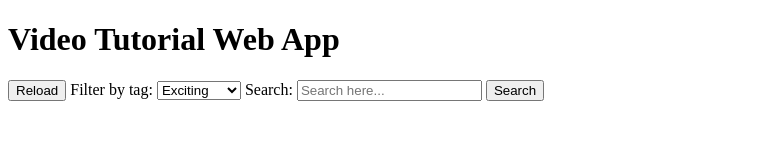
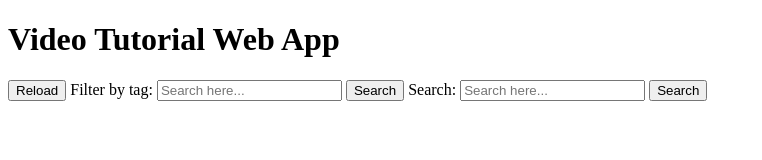
Before and after one commit to jarasmar/Video-Tutorial-App, a website: page index.html in a window 1280 px wide. Shown: the whole page, without its empty margins (0-762 px from the left). Drawn offline with nearby package versions, Linux system fonts and the light colour scheme; no server answers.

Commit message:
Search by tags to admit typed input and several tags

```diff
--- a/index.html
+++ b/index.html
@@ -16,7 +16,9 @@
   <input type="submit" onClick="downloadAllVideos();" value="Reload">
 
   <label for="tag-selector">Filter by tag:</label>
-  <select id="tag-selector" name="tag-selector" onChange="filterByTag(this.value);">
+  <input id="search-tag-input" type="text" placeholder="Search here..." >
+  <input id="search-tag-btn" type="submit" value="Search" onClick="filterByTagInput()">
+  <!-- <select id="tag-selector" name="tag-selector" onChange="filterByTag(this.value);" multiple>
     <option value="Exciting">Exciting</option>
     <option value="Energetic">Energetic</option>
     <option value="Medium">Medium</option>
@@ -28,7 +30,7 @@
     <option value="Engaging">Engaging</option>
     <option value="Interactive">Interactive</option>
     <option value="Easy">Easy</option>
-  </select>
+  </select> -->
 
   <label for="search-input">Search:</label>
   <input id="search-input" type="text" placeholder="Search here..." >
--- a/js/index.js
+++ b/js/index.js
@@ -57,7 +57,11 @@ function getAllAvailableTags(list) {
 // }
 
 // Filter by tags functionality
-function filterByTag(tag) {
+function filterByTagInput() {
+  // Get user search input, remove punctuation and break words
+  var inputTags = $("#search-tag-input").val().replace(/[.,\/#!$%\^&\*;:{}=\-_`~()]/g,"").split(" ");
+  console.log(inputTags)
+
   var filteredResults = [];
 
   $.ajax({
@@ -66,11 +70,20 @@ function filterByTag(tag) {
     success: function(result) {
       result.forEach(function(video) {
         var videoTags = video.tags;
-        if (videoTags.includes(tag)) {
-          filteredResults.push(video)
-        }
+        inputTags.forEach(function(tag) {
+          // Capitalise input tag to match API response
+          var capitalisedTag = tag.charAt(0).toUpperCase() + tag.slice(1)
+
+          if (videoTags.includes(capitalisedTag)) {
+            filteredResults.push(video)
+          }
+        })
       })
-      buildResultList(filteredResults)
+      // Remove Duplicates from filteredResults Array
+      var finalResult = filteredResults.filter((data, index) => {
+        return filteredResults.indexOf(data) === index;
+      })
+      buildResultList(finalResult)
     },
     error: function(error) {
       console.log(error);
```
